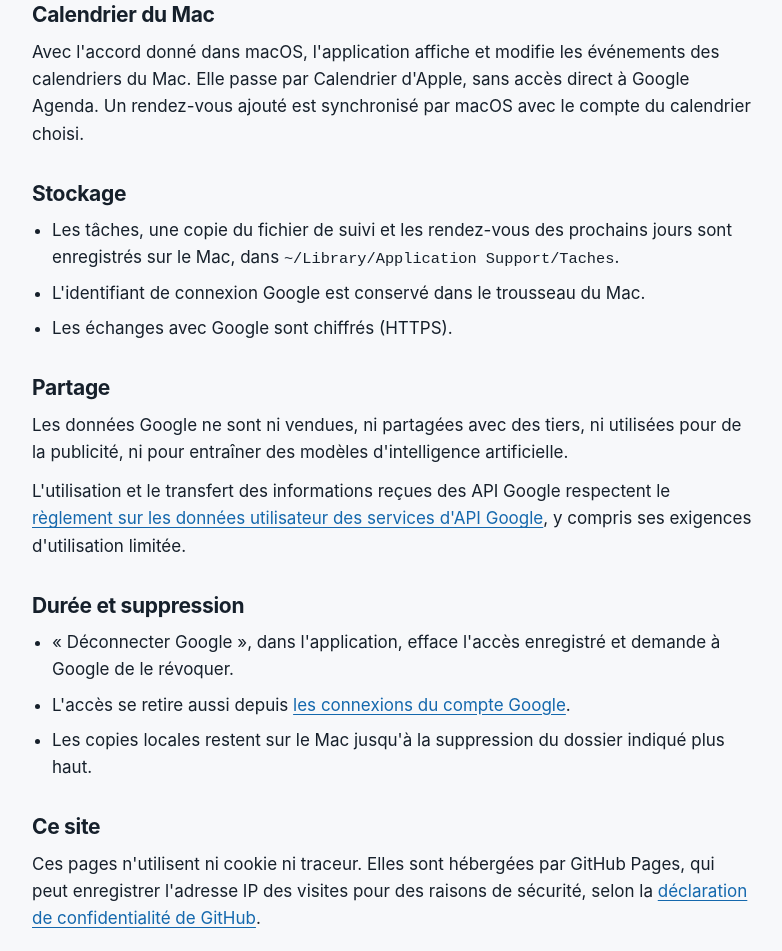
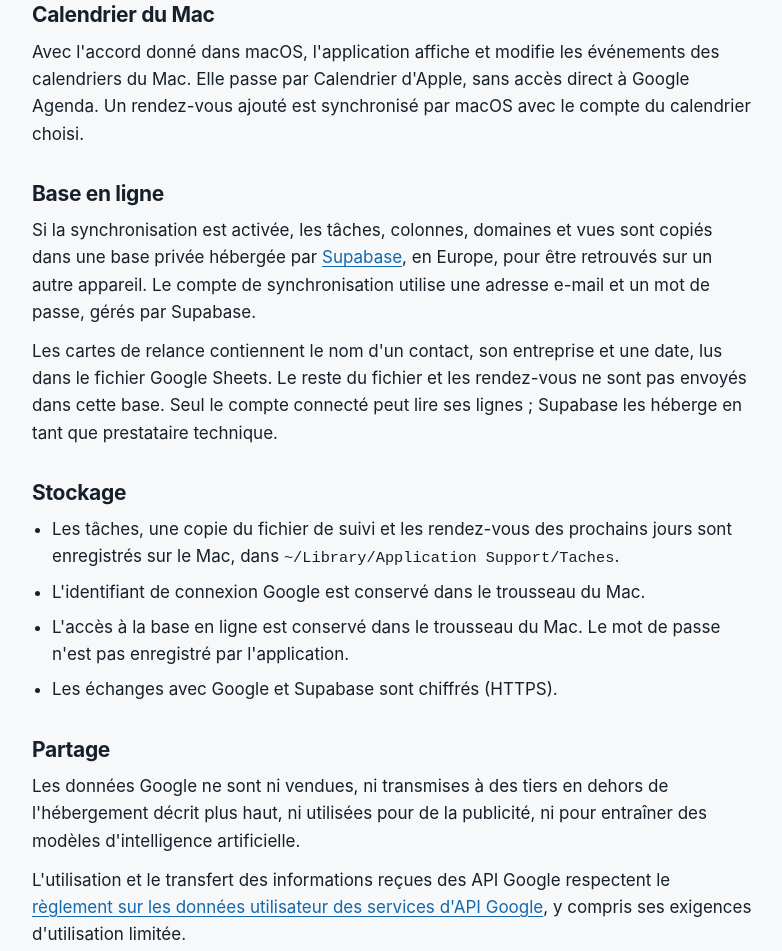
Before and after one commit to adrienpacilly-droid/taches, a plain HTML site: page confidentialite.html in a window 1280 px wide. Shown: the part 681-1632 px from the top of the page, without its empty margins (108-890 px from the left). Drawn offline with Linux system fonts and the light colour scheme.

Commit message:
Règles de confidentialité : base en ligne Supabase
Co-Authored-By: Claude Opus 5.5 <noreply@anthropic.com>

```diff
--- a/confidentialite.html
+++ b/confidentialite.html
@@ -16,14 +16,15 @@
 <article class="droit">
 <h1>Règles de confidentialité</h1>
 <p class="note">En vigueur au 25 novembre 2026.</p>
-<section><h2>L'application</h2><p>taches est une application personnelle pour Mac, réservée à l'usage de la personne qui l'a créée. Elle n'a ni serveur, ni compte propre, ni publicité, ni outil de mesure d'audience.</p></section>
+<section><h2>L'application</h2><p>taches est une application personnelle pour Mac, réservée à l'usage de la personne qui l'a créée. Elle n'a ni publicité, ni outil de mesure d'audience.</p></section>
 <section><h2>Données Google utilisées</h2><p>Avec l'autorisation Google Sheets (<code>https://www.googleapis.com/auth/spreadsheets</code>), l'application lit un seul fichier de suivi : candidatures, contacts professionnels et sites à consulter. L'autorisation de Google couvre techniquement tous les fichiers Sheets du compte ; l'application n'ouvre que celui-là.</p>
 <ul><li>Elle affiche ces lignes et crée les cartes de relance.</li><li>Elle écrit un statut, une date, un message, une action ou une note, seulement après validation à l'écran.</li><li>Elle ne demande ni les e-mails, ni les contacts, ni le profil Google.</li></ul></section>
 <section><h2>Calendrier du Mac</h2><p>Avec l'accord donné dans macOS, l'application affiche et modifie les événements des calendriers du Mac. Elle passe par Calendrier d'Apple, sans accès direct à Google Agenda. Un rendez-vous ajouté est synchronisé par macOS avec le compte du calendrier choisi.</p></section>
-<section><h2>Stockage</h2><ul><li>Les tâches, une copie du fichier de suivi et les rendez-vous des prochains jours sont enregistrés sur le Mac, dans <code>~/Library/Application Support/Taches</code>.</li><li>L'identifiant de connexion Google est conservé dans le trousseau du Mac.</li><li>Les échanges avec Google sont chiffrés (HTTPS).</li></ul></section>
-<section><h2>Partage</h2><p>Les données Google ne sont ni vendues, ni partagées avec des tiers, ni utilisées pour de la publicité, ni pour entraîner des modèles d'intelligence artificielle.</p>
+<section><h2>Base en ligne</h2><p>Si la synchronisation est activée, les tâches, colonnes, domaines et vues sont copiés dans une base privée hébergée par <a href="https://supabase.com/privacy">Supabase</a>, en Europe, pour être retrouvés sur un autre appareil. Le compte de synchronisation utilise une adresse e-mail et un mot de passe, gérés par Supabase.</p><p>Les cartes de relance contiennent le nom d'un contact, son entreprise et une date, lus dans le fichier Google Sheets. Le reste du fichier et les rendez-vous ne sont pas envoyés dans cette base. Seul le compte connecté peut lire ses lignes ; Supabase les héberge en tant que prestataire technique.</p></section>
+<section><h2>Stockage</h2><ul><li>Les tâches, une copie du fichier de suivi et les rendez-vous des prochains jours sont enregistrés sur le Mac, dans <code>~/Library/Application Support/Taches</code>.</li><li>L'identifiant de connexion Google est conservé dans le trousseau du Mac.</li><li>L'accès à la base en ligne est conservé dans le trousseau du Mac. Le mot de passe n'est pas enregistré par l'application.</li><li>Les échanges avec Google et Supabase sont chiffrés (HTTPS).</li></ul></section>
+<section><h2>Partage</h2><p>Les données Google ne sont ni vendues, ni transmises à des tiers en dehors de l'hébergement décrit plus haut, ni utilisées pour de la publicité, ni pour entraîner des modèles d'intelligence artificielle.</p>
 <p>L'utilisation et le transfert des informations reçues des API Google respectent le <a href="https://developers.google.com/terms/api-services-user-data-policy">règlement sur les données utilisateur des services d'API Google</a>, y compris ses exigences d'utilisation limitée.</p></section>
-<section><h2>Durée et suppression</h2><ul><li>« Déconnecter Google », dans l'application, efface l'accès enregistré et demande à Google de le révoquer.</li><li>L'accès se retire aussi depuis <a href="https://myaccount.google.com/connections">les connexions du compte Google</a>.</li><li>Les copies locales restent sur le Mac jusqu'à la suppression du dossier indiqué plus haut.</li></ul></section>
+<section><h2>Durée et suppression</h2><ul><li>« Déconnecter Google », dans l'application, efface l'accès enregistré et demande à Google de le révoquer.</li><li>L'accès se retire aussi depuis <a href="https://myaccount.google.com/connections">les connexions du compte Google</a>.</li><li>« Se déconnecter », dans les réglages de synchronisation, retire l'accès à la base. Les données y restent jusqu'à la suppression des tâches, du compte ou du projet Supabase.</li><li>Les copies locales restent sur le Mac jusqu'à la suppression du dossier indiqué plus haut.</li></ul></section>
 <section><h2>Ce site</h2><p>Ces pages n'utilisent ni cookie ni traceur. Elles sont hébergées par GitHub Pages, qui peut enregistrer l'adresse IP des visites pour des raisons de sécurité, selon la <a href="https://docs.github.com/fr/site-policy/privacy-policies/github-general-privacy-statement">déclaration de confidentialité de GitHub</a>.</p></section>
 <section><h2>Contact et modifications</h2><p>L'adresse de contact est celle affichée sur l'écran de connexion Google. Cette page est mise à jour avant tout changement dans l'usage des données.</p></section>
 </article>
```
Also changed, not shown: index.html (+1 -1 lines).
